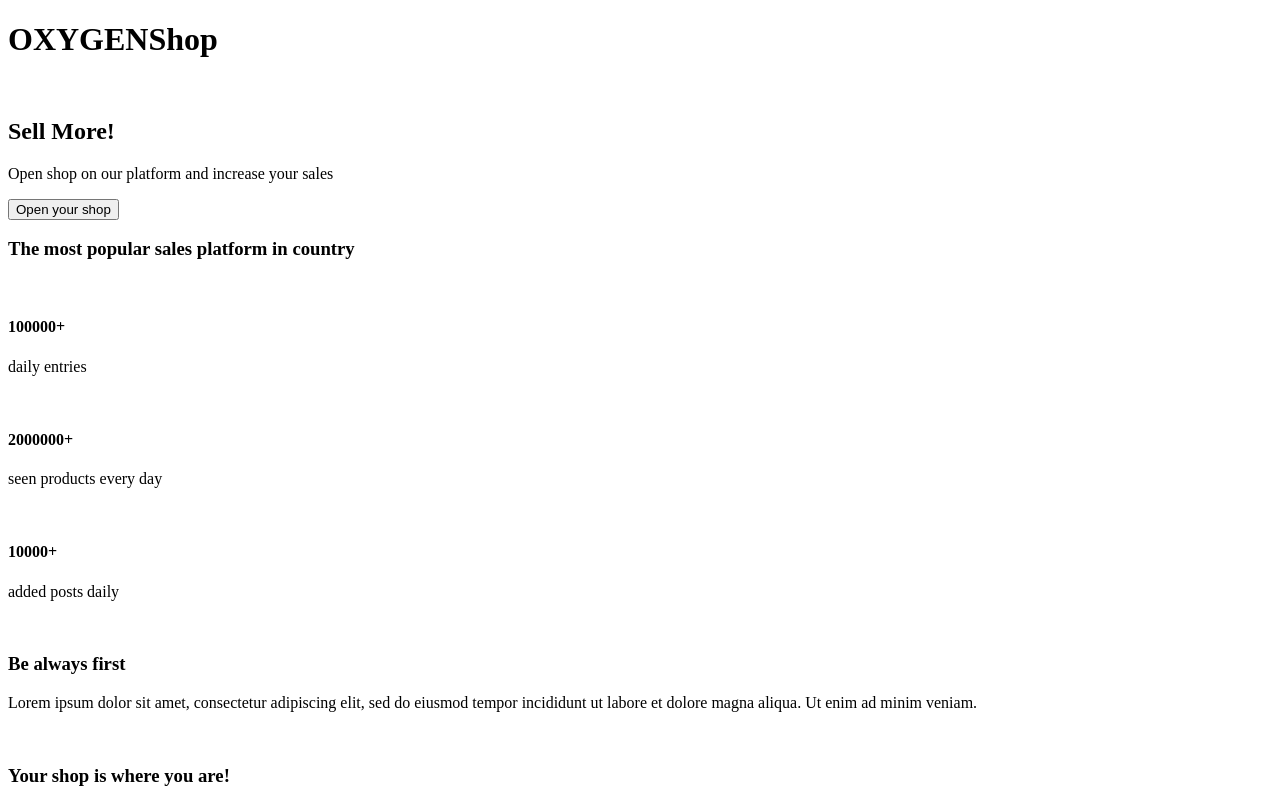
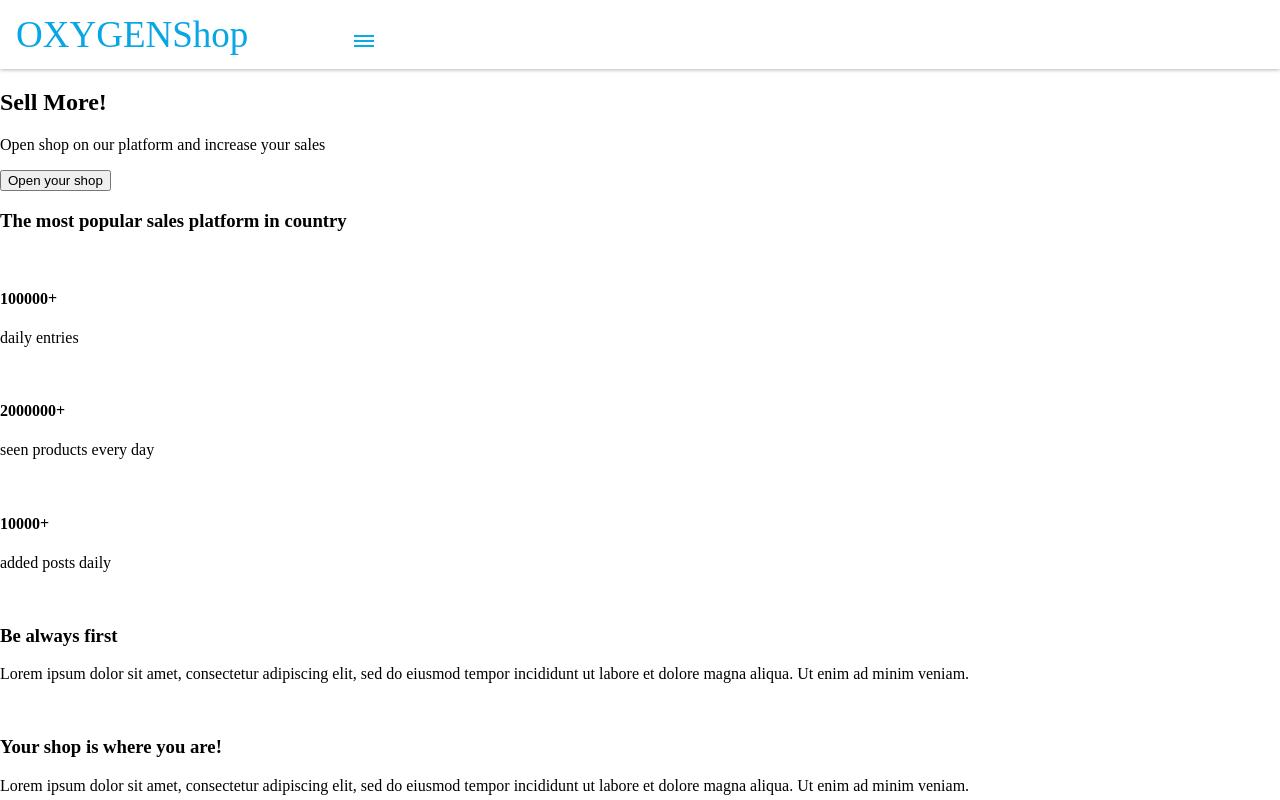
Before and after one commit to JuanJoseRodriguezdePraAviles/OxygenAcademy, a plain HTML site: page index.html in a window 1280 px wide. Shown: the top 800 px of the page. Drawn offline with Linux system fonts and the light colour scheme.

Commit message:
Header css implemented

```diff
--- /dev/null
+++ b/_header.scss
@@ -0,0 +1,29 @@
+.header {
+    position: relative;
+    clear: left;
+    box-shadow: 0 0.1px 5px 0px gray;
+}
+.header h1, .menuIcon{
+    display: inline-block;
+    margin: 1rem 1rem;
+
+}
+.header h1 {
+    font-family: 'Raleway';
+    font-weight: 300;
+    color: #08A6E4;
+    line-height:37px;
+    font-size: 37px;
+    width: 206px;
+    height: 37px;
+    text-align: left;
+}
+
+.menuIcon {
+    text-align: right;
+    margin-left: 7rem;
+    padding-top: 1rem;
+    margin-bottom: 0;
+    width: 20px;
+    height: 12px;
+}
--- a/index.html
+++ b/index.html
@@ -2,13 +2,17 @@
 <html>
     <head>
         <title>Oxygen Academy</title>
+        <link rel="stylesheet" href="style.css">
 
+        <meta name="viewport" content="width=device-width, initial-scale=1.0">
     </head>
     <body>
 
         <div class="header">
             <h1>OXYGENShop</h1>
-            <img class="menuIcon"/>
+            <img class="menuIcon" src="images/Menu.png"/>
+
+
         </div>
         <div class="main">
             <div class="sellMore">
@@ -178,7 +182,7 @@
                     <form>
                         <label>Name</label>
                         <input type="text"/>
-                        <label>Name</label>
+                        <label>Email</label>
                         <input type="text"/>
                         <div class="consentBox">
                             <input type="checkbox"/>
--- a/style.scss
+++ b/style.scss
@@ -0,0 +1,6 @@
+body {
+    margin: 0;
+    padding: 0;
+}
+
+@import '_header.scss';
```
Also changed, not shown: images/Menu.png (added), style.css, 1 other file.
